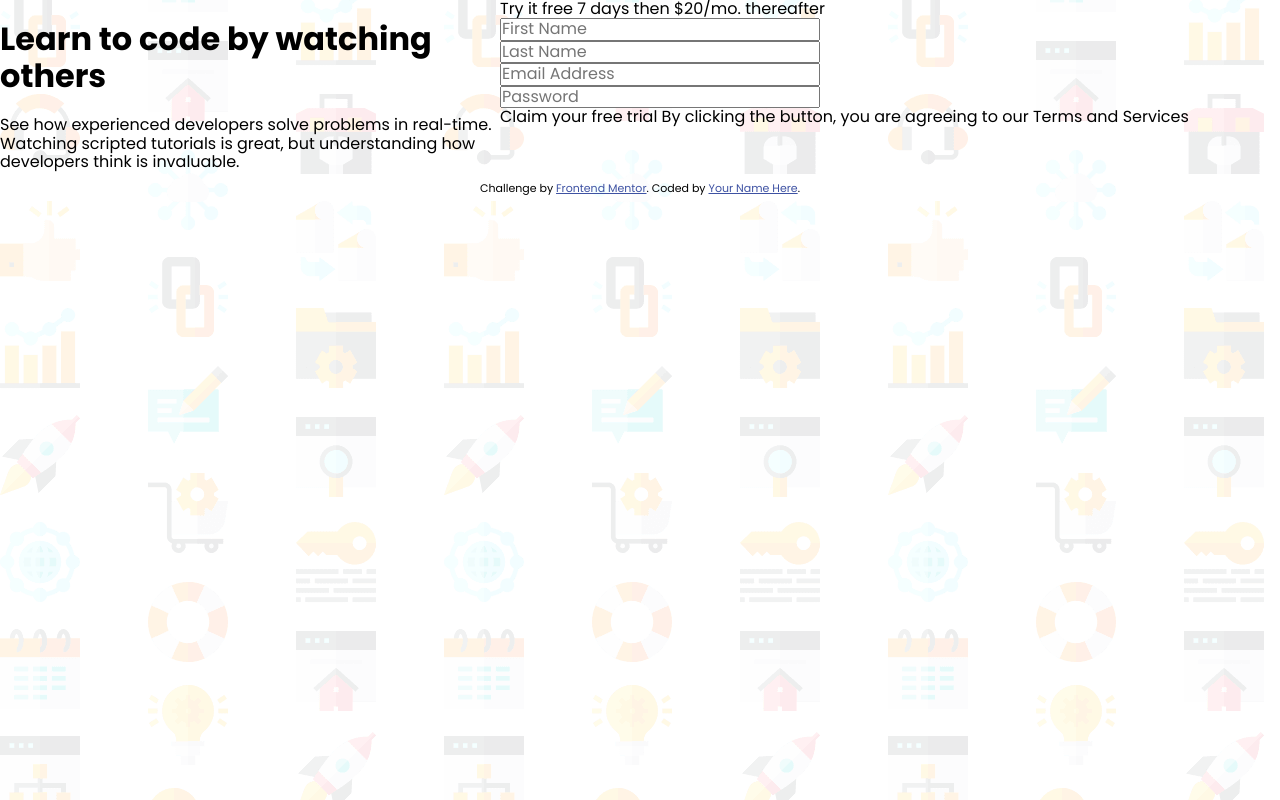
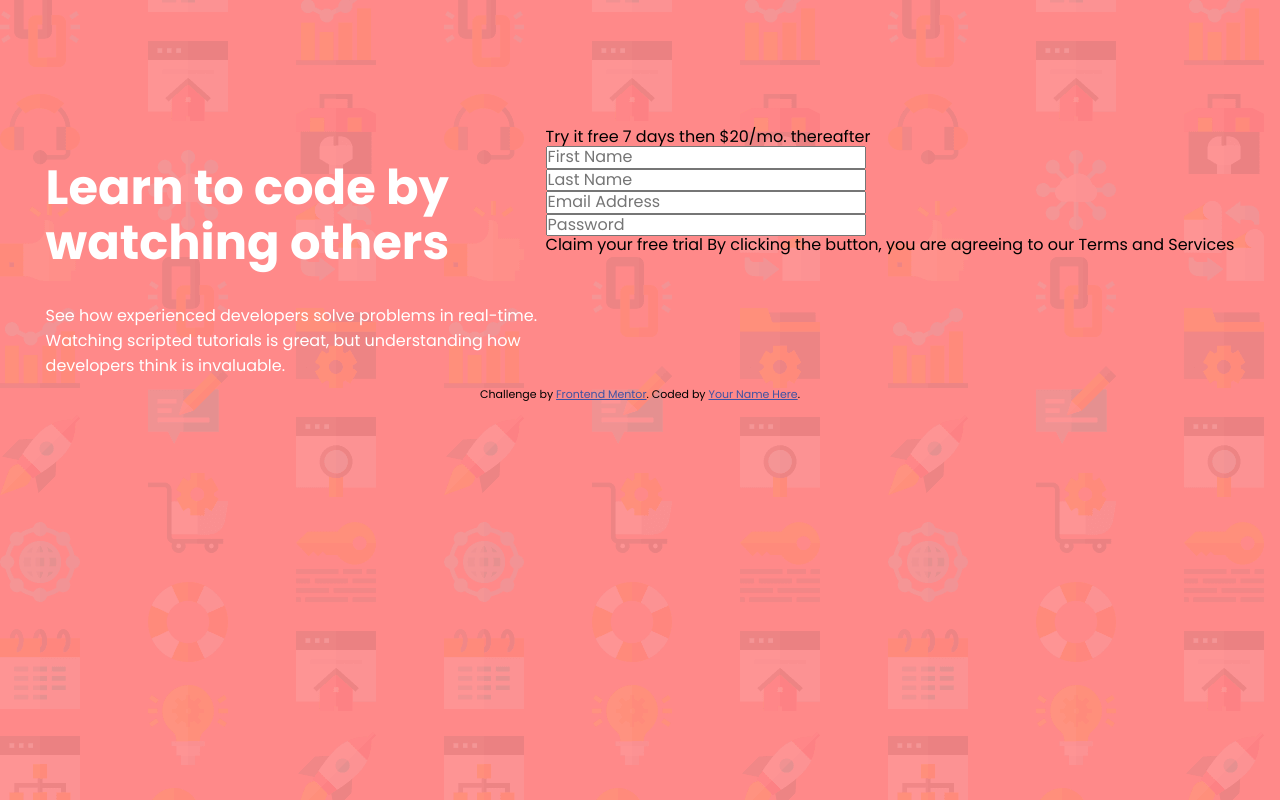
Before and after one commit to RodolfoQuintanilla/frontendcatorce, a plain HTML site: page index.html in a window 1280 px wide. Drawn offline with nearby package versions, Linux system fonts and the light colour scheme.

Commit message:
texto termibado

```diff
--- a/styles.css
+++ b/styles.css
@@ -28,13 +28,27 @@ body {
    font-family: 'Poppins', sans-serif;
    font-size: 16px;
    font-weight: 400;
-   background: url(images/bg-intro-desktop.png);
+   background: hsla(0, 100%, 74%, 0.883);
+   background-image: url(images/bg-intro-desktop.png);
 }
 
 .container {
    display: flex;
+   justify-content: center;
+   margin-top: 10%;
 }
 
 .textos {
    width: 500px;
 }
+
+.textos h1 {
+   font-weight: 700;
+   font-size: 3rem;
+   color: white;
+}
+
+.textos p {
+   color: white;
+   line-height: 25px;
+}
```
